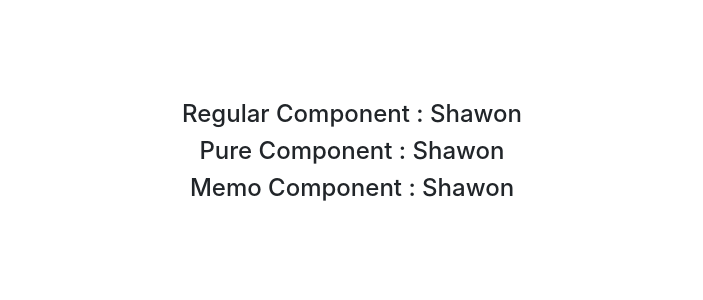
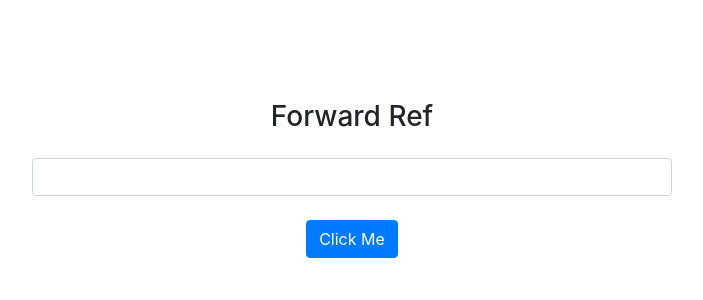
Before and after one commit to shawon39/45-days-of-code---React-JS, a React (Create React App) app: page / in a window 1280 px wide. Shown: the top 300 px of the page, without its empty margins (288-991 px from the left). Built offline with nearby package versions, Linux system fonts and the light colour scheme.

Commit message:
Added Refs

```diff
--- /dev/null
+++ b/src/components/15-Refs/ForwardRefs/FRchild.js
@@ -0,0 +1,11 @@
+import React from "react";
+
+const FRchild = React.forwardRef((props, ref) => {
+	return (
+		<div>
+			<input className="form-control" type="text" ref={ref} />
+		</div>
+	);
+});
+
+export default FRchild;
--- /dev/null
+++ b/src/components/15-Refs/ForwardRefs/FRparent.js
@@ -0,0 +1,27 @@
+import React, { Component } from "react";
+import FRchild from "./FRchild";
+
+class FRparent extends Component {
+	constructor(props) {
+		super(props);
+		this.inputRef = React.createRef();
+	}
+
+	clickHandler = () => {
+		this.inputRef.current.focus();
+	};
+
+	render() {
+		return (
+			<div>
+        <h3 className="mb-4">Forward Ref</h3>
+				<FRchild ref={this.inputRef} />
+				<button className="btn btn-primary my-4" onClick={this.clickHandler}>
+					Click Me
+				</button>
+			</div>
+		);
+	}
+}
+
+export default FRparent;
--- /dev/null
+++ b/src/components/15-Refs/RefsCompExample/RefsParent.js
@@ -0,0 +1,25 @@
+import React, { Component } from 'react'
+import RefsChild from './RefsChild';
+
+class RefsParent extends Component {
+  constructor(props) {
+    super(props)
+    this.componentRef = React.createRef()
+  }
+
+  clickHandler = () => {
+    this.componentRef.current.focusInput();
+  }
+
+  render() {
+    return (
+      <div>
+        <h3 className="mb-4">Component Ref</h3>
+        <RefsChild ref={this.componentRef} />
+        <button className="btn btn-primary my-4" onClick={this.clickHandler}>Click Me</button>
+      </div>
+    )
+  }
+}
+
+export default RefsParent
--- /dev/null
+++ b/src/components/15-Refs/RefsDemo.js
@@ -0,0 +1,31 @@
+import React, { Component } from "react";
+
+class RefsDemo extends Component {
+	constructor(props) {
+		super(props);
+		this.inputRef = React.createRef();
+	}
+
+	componentDidMount() {
+		this.inputRef.current.focus();
+		console.log(this.inputRef);
+	}
+
+	HandleInput = () => {
+    console.log(this.inputRef.current.value);
+		// this.inputRef.current.value = '';
+	};
+
+	render() {
+		return (
+			<div>
+				<input className="form-control" type="text" ref={this.inputRef} />
+				<button className="btn btn-primary my-4" onClick={this.HandleInput}>
+					Click Me
+				</button>
+			</div>
+		);
+	}
+}
+
+export default RefsDemo;
--- a/src/components/App.js
+++ b/src/components/App.js
@@ -2,7 +2,7 @@ import React from "react";
 import "./App.css";
 // import PropsComp from "./1-PropsComp/PropsComp";
 // import StateComp from "./2-StateComp/StateComp";
-//import PrevState from "./2-StateComp/PrevState";
+// import PrevState from "./2-StateComp/PrevState";
 // import EventComp from './3-EventComp/EventComp';
 // import EventComp2 from './3-EventComp/EventComp2';
 // import StatelessComp from './4-StatelessComp/StatelessComp';
@@ -17,12 +17,15 @@ import "./App.css";
 // import ContextAPI from "./12-ContextAPI/ContextAPI";
 // import Fragments from "./13-Fragments/Fragments";
 // import Fragments2 from './13-Fragments/Fragments2';
-import ParentComp from "./14-PureComp/ParentComp";
+// import ParentComp from "./14-PureComp/ParentComp";
+// import RefsDemo from "./15-Refs/RefsDemo";
+// import RefsParent from "./15-Refs/RefsCompExample/RefsParent";
+import FRparent from "./15-Refs/ForwardRefs/FRparent";
 
 function App() {
 	return (
 		<div className="App">
-			<ParentComp/>
+			<FRparent/>
 		</div>
 	);
 }
```
Also changed, not shown: src/components/15-Refs/RefsCompExample/RefsChild.js (added, +22 -0 lines).
